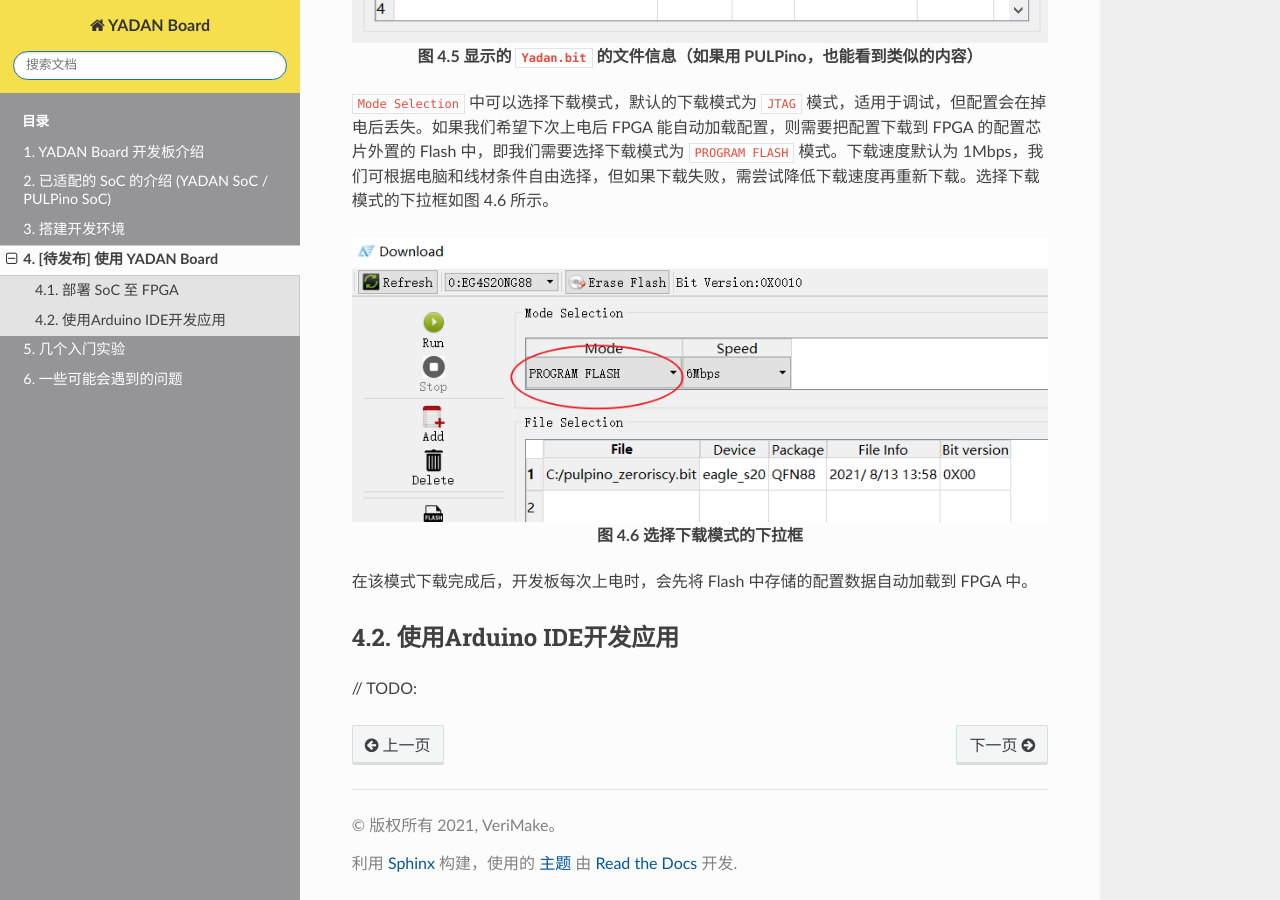
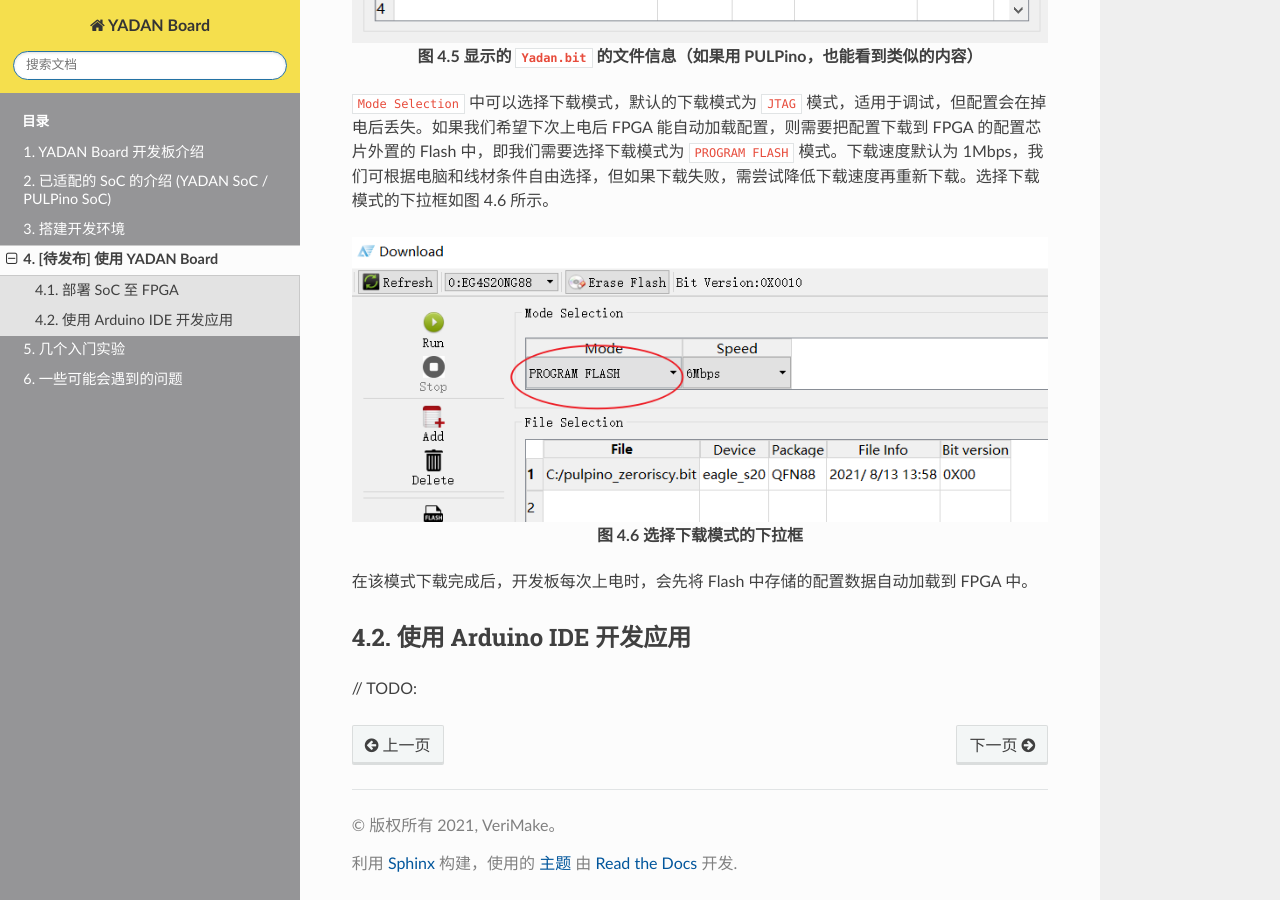
Before and after one commit to CSY-tvgo/YADAN-Docs, a Sphinx documentation site: the page built from docs/source/YADAN_Board/chap4.md, in a window 1280 px wide and 900 px high, scrolled down 3028 px. Built offline with Sphinx 7.4.7 and the Read the Docs theme 2.0.0, drawn with Linux system fonts in a browser that asks for light colours.

```diff
--- a/docs/source/YADAN_Board/chap4.md
+++ b/docs/source/YADAN_Board/chap4.md
@@ -40,6 +40,6 @@
 
 在该模式下载完成后，开发板每次上电时，会先将 Flash 中存储的配置数据自动加载到 FPGA 中。
 
-## 使用Arduino IDE开发应用
+## 使用 Arduino IDE 开发应用
 
 // TODO:
```
